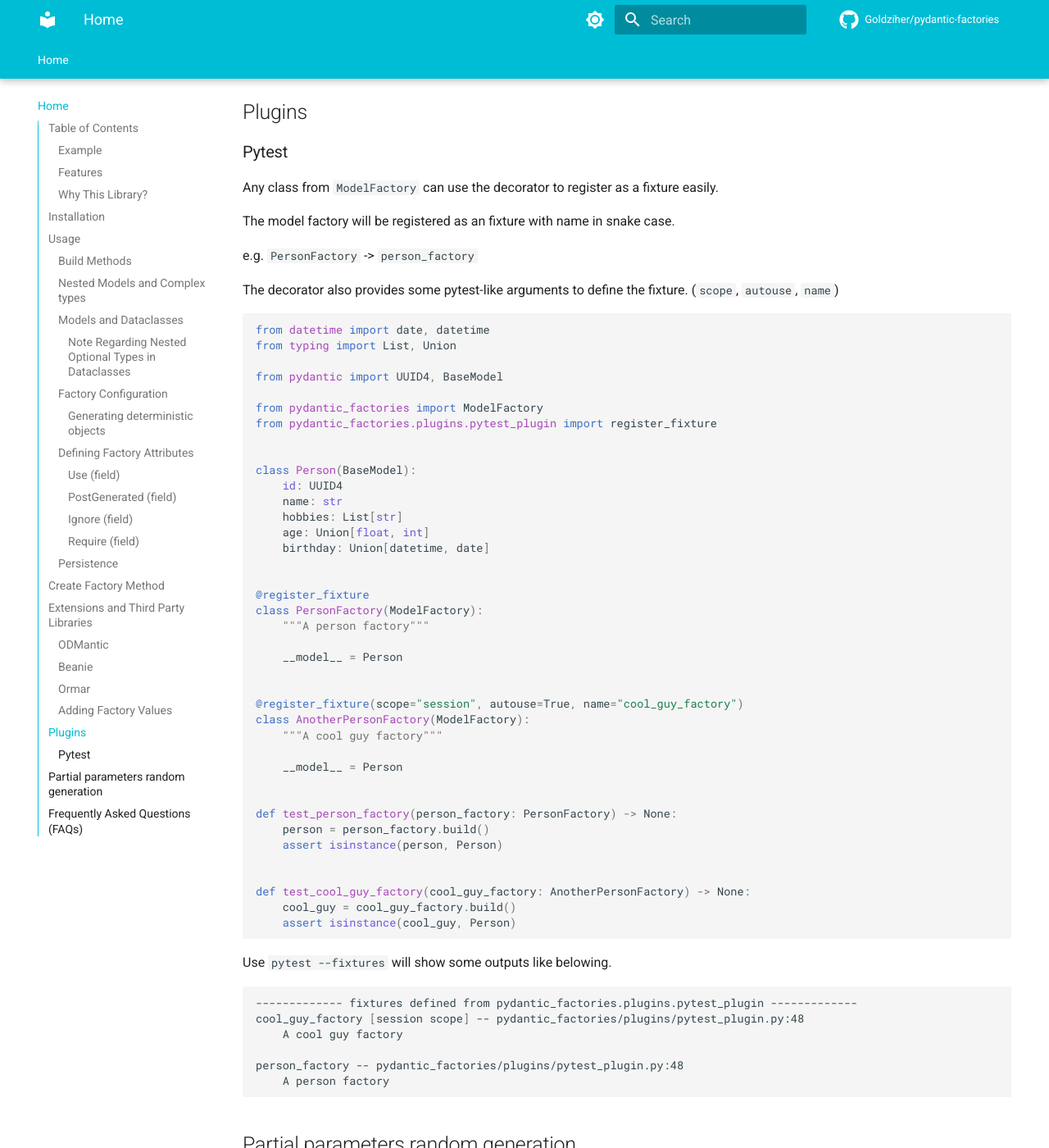
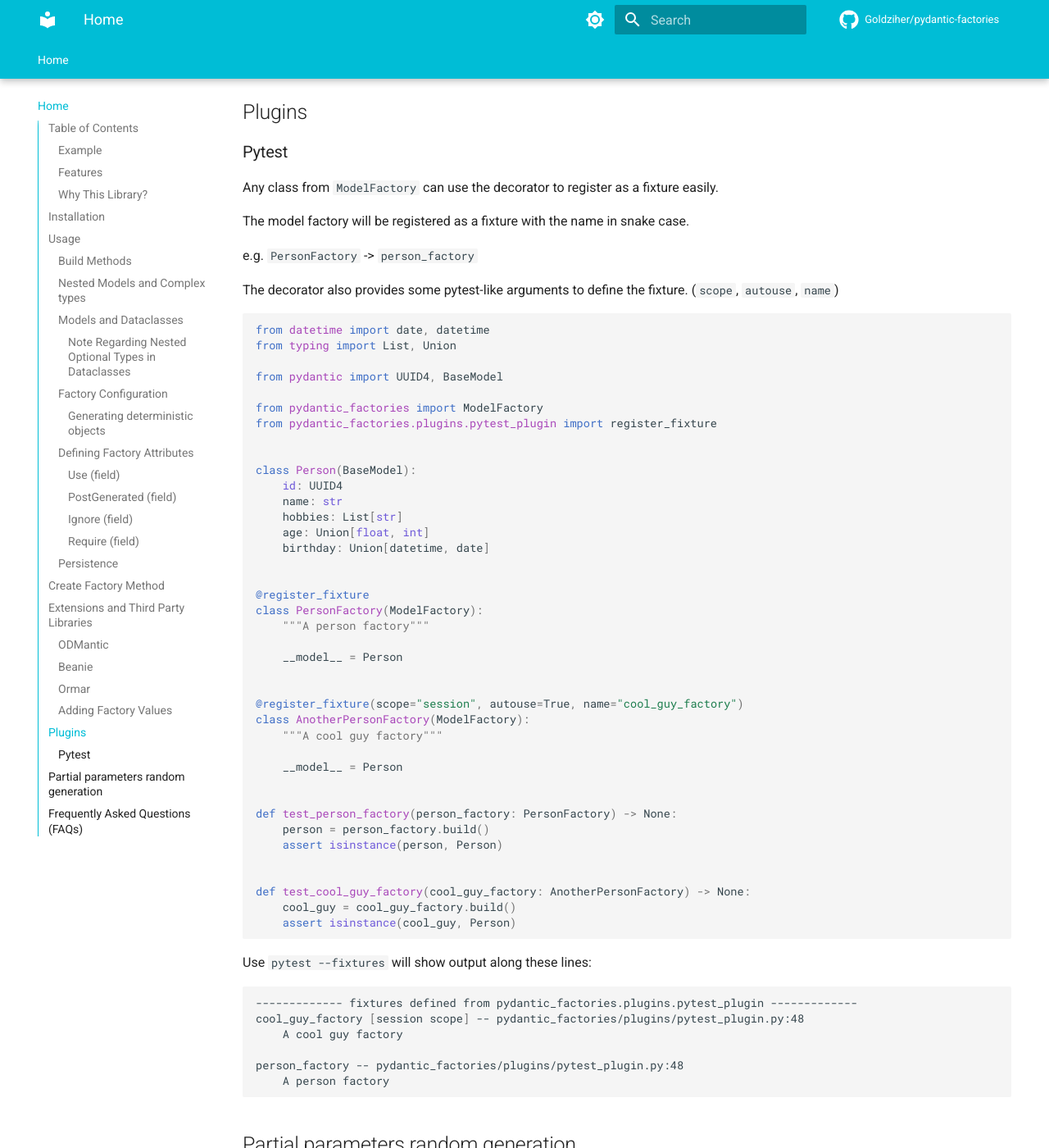
Before and after one commit to litestar-org/polyfactory, an MkDocs documentation site: the page built from docs/index.md, in a window 1280 px wide and 1400 px high, scrolled down 16476 px. Shown: the whole window at 82% size. Built offline with MkDocs 1.6.1 and Material for MkDocs 9.7.7, drawn with Linux system fonts in a browser that asks for light colours; comment, search, counter and statistics services are not loaded.

Commit message:
Fix docs

````diff
--- a/docs/index.md
+++ b/docs/index.md
@@ -811,7 +811,7 @@ returned value.
 
 Any class from `ModelFactory` can use the decorator to register as a fixture easily.
 
-The model factory will be registered as an fixture with name in snake case.
+The model factory will be registered as a fixture with the name in snake case.
 
 e.g. `PersonFactory` -> `person_factory`
 
@@ -859,7 +859,7 @@ def test_cool_guy_factory(cool_guy_factory: AnotherPersonFactory) -> None:
     assert isinstance(cool_guy, Person)
 ```
 
-Use `pytest --fixtures` will show some outputs like belowing.
+Use `pytest --fixtures` will show output along these lines:
 
 ```sh
 ------------- fixtures defined from pydantic_factories.plugins.pytest_plugin -------------
````
